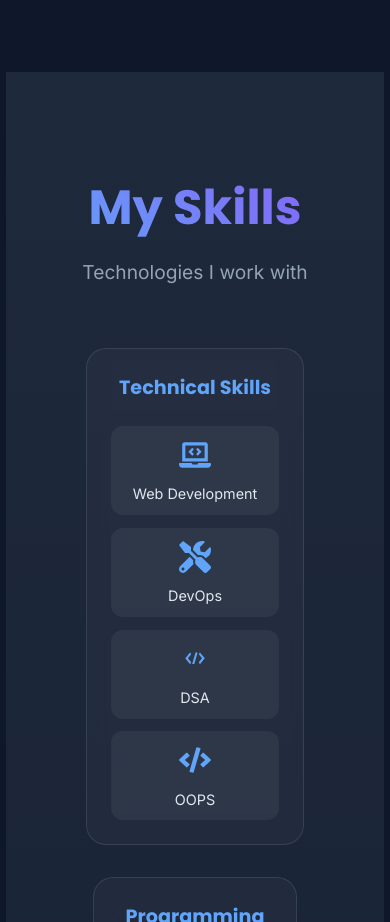
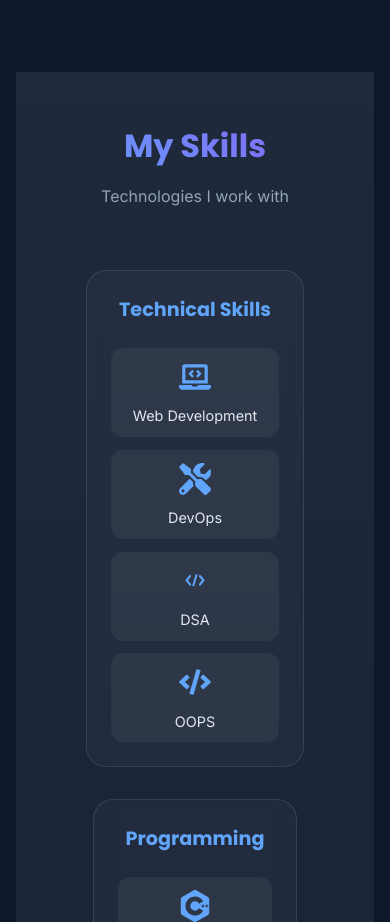
Before and after one commit to PranuPranjal/Portfolio, a React (Create React App) app: page / in a window 390 px wide. Shown: the part 3040-3962 px from the top of the page. Built offline with nearby package versions, Linux system fonts and the light colour scheme.

Commit message:
fix: Fixed the display of skills section

```diff
--- a/src/App.css
+++ b/src/App.css
@@ -338,7 +338,9 @@ section {
 .skills-section {
   padding: 100px 20px;
   background: linear-gradient(to bottom, #1e293b, #0f172a);
-  min-height: 100vh;
+  min-height: auto;
+  display: block;
+  visibility: visible;
 }
 
 .skills-container {
@@ -442,12 +444,14 @@ section {
 }
 
 /* Responsive Design */
-@media (max-width: 1200px) {
+@media (max-width: 768px) {
   .skills-grid {
     grid-template-columns: repeat(2, 1fr);
     padding: 0 20px;
   }
 }
+
+
 
 @media (max-width: 768px) {
   .skills-grid {
@@ -457,6 +461,20 @@ section {
   .skill-category {
     max-width: 500px;
     margin: 0 auto;
+  }
+
+  .skills-section {
+    padding: 50px 10px;
+    display: block;
+    visibility: visible;
+  }
+
+  .skills-title {
+    font-size: 2rem;
+  }
+
+  .skills-subtitle {
+    font-size: 1rem;
   }
 }
 
--- a/src/App.js
+++ b/src/App.js
@@ -189,7 +189,7 @@ function App() {
         initial="initial"
         whileInView="animate"
         viewport={{ once: false, amount: 0.1 }}
-        variants={slideFromRight}
+        variants={fadeRotate}
         style={{ margin: '10px 0', willChange: 'opacity, transform' }}
       >
         <Skills />
```
